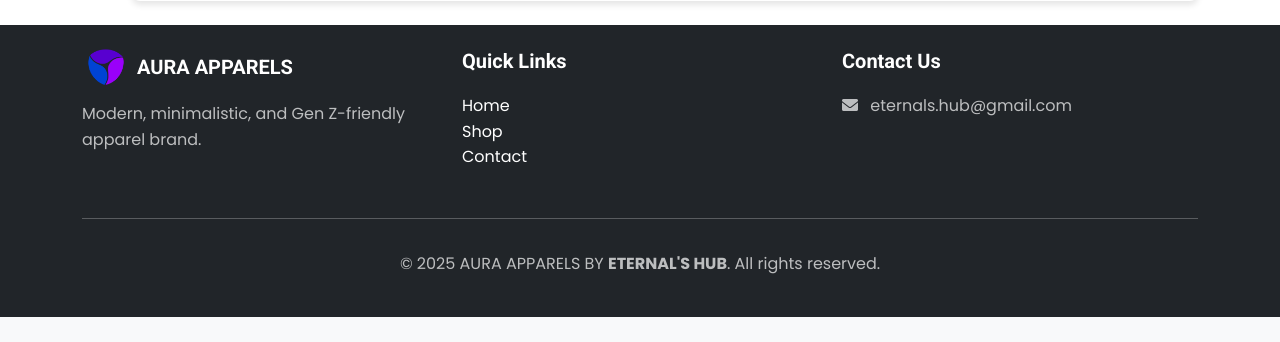
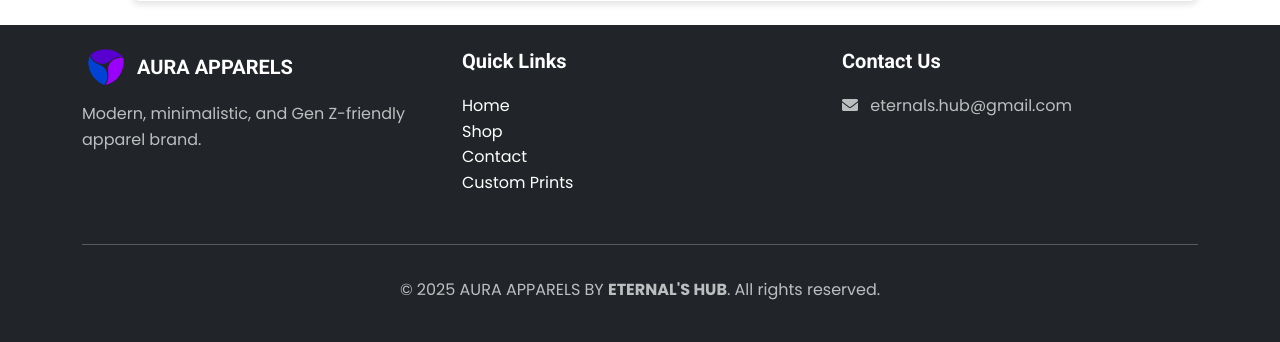
Before and after one commit to adisingh-cs/Aura-Apparels, a Django app: page /accounts/orders/ in a window 1280 px wide. Shown: the part 506-848 px from the top of the page. Before the commit the page ends 823 px from the top, so only its background shows below. Run offline with Django 5.2, Linux system fonts and the light colour scheme; a user stored in the database is signed in; data that the repository does not hold is empty.

Commit message:
Custom print tag add

```diff
--- a/Aura/templates/base/base.html
+++ b/Aura/templates/base/base.html
@@ -140,6 +140,7 @@
                         <li><a href="{% url 'home' %}" class="text-white">Home</a></li>
                         <li><a href="{% url 'shop' %}" class="text-white">Shop</a></li>
                         <li><a href="{% url 'contact' %}" class="text-white">Contact</a></li>
+                        <li><a href="https://forms.gle/gmKEBUGAMKd8GEt46" class="text-white">Custom Prints</a></li>
                     </ul>
                 </div>
                 <div class="col-md-4">
```
